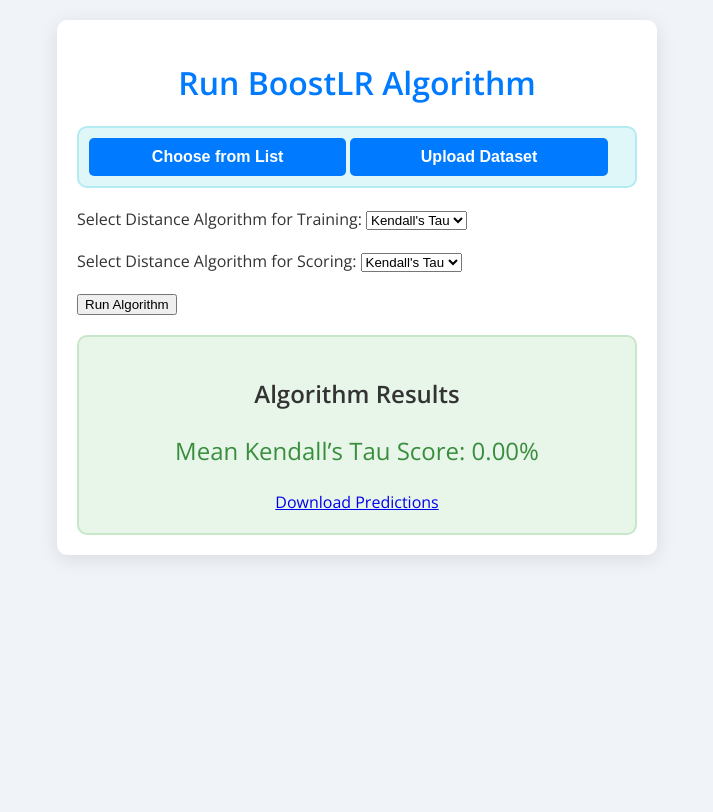
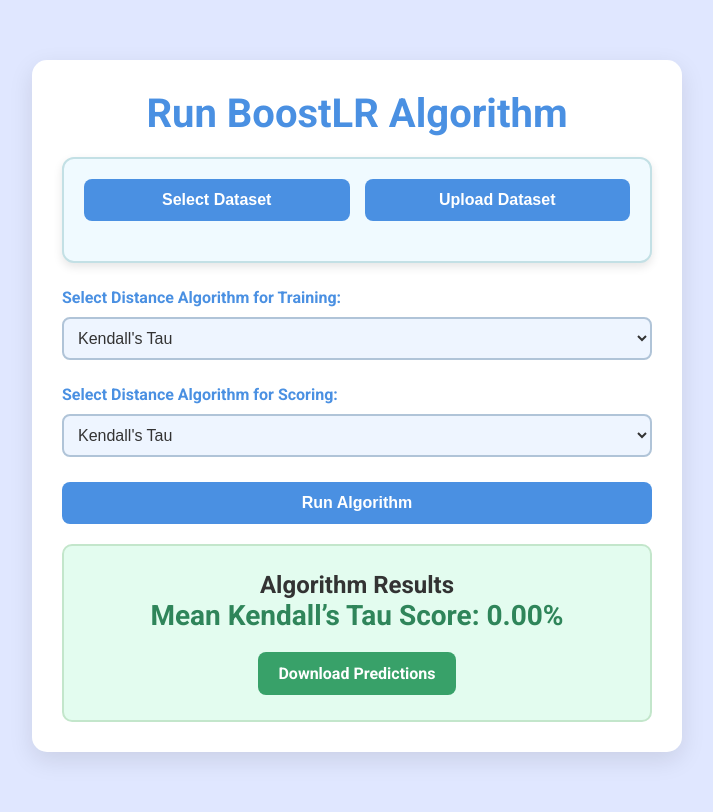
Before and after one commit to oriazadok/boostlr_webapp, a Flask app: template boostlr_website/templates/algo.html in a window 1280 px wide. Shown: the whole page, without its empty margins (283-996 px from the left). Before the commit the page ends 559 px from the top, so only its background shows below. Run offline with Flask 3, Linux system fonts and the light colour scheme; the template is opened without the code that fills it, so the values that code supplies are empty.

Commit message:
style algo.html

```diff
--- a/boostlr_website/routes.py
+++ b/boostlr_website/routes.py
@@ -25,8 +25,6 @@ def algo():
 
         dist_algo_choice = request.form.get('dist_algo')
         dist_score_choice = request.form.get('dist_score')
-
-        print("dataset_choice:", dataset_choice)
 
         # Determine which dataset(s) to use
         if dataset_choice and dataset_choice != '':
--- a/boostlr_website/templates/algo.html
+++ b/boostlr_website/templates/algo.html
@@ -4,82 +4,154 @@
     <meta charset="UTF-8">
     <meta name="viewport" content="width=device-width, initial-scale=1.0">
     <title>Select Dataset and Metrics - BoostLR</title>
-    <link href="https://fonts.googleapis.com/css2?family=Open+Sans:wght@300;400;600&display=swap" rel="stylesheet">
+    <link href="https://fonts.googleapis.com/css2?family=Open+Sans:wght@300;400;600&family=Roboto:wght@400;700&display=swap" rel="stylesheet">
+    <link rel="stylesheet" href="../static/algo.css">
+
     <style>
         * {
             box-sizing: border-box;
+            margin: 0;
+            padding: 0;
         }
         body {
-            font-family: 'Open Sans', sans-serif;
-            background-color: #f0f4f8;
+            font-family: 'Roboto', sans-serif;
+            background: #e0e7ff;
             color: #333;
-            margin: 0;
             padding: 20px;
         }
         .container {
-            max-width: 600px;
-            margin: auto;
-            background: #fff;
-            padding: 20px;
-            border-radius: 10px;
-            box-shadow: 0 4px 20px rgba(0, 0, 0, 0.1);
+            max-width: 650px;
+            margin: 40px auto;
+            background: #ffffff;
+            padding: 30px;
+            border-radius: 15px;
+            box-shadow: 0 8px 25px rgba(0, 0, 0, 0.1);
         }
         h1 {
             text-align: center;
-            color: #007BFF;
-        }
-        .form-group {
+            color: #4a90e2;
+            font-size: 2.5rem;
             margin-bottom: 20px;
         }
+        .form-group, .dataset-section {
+            margin-bottom: 25px;
+        }
         .dataset-section {
-            background-color: #e0f7fa;
+            background-color: #f0faff;
+            padding: 20px;
+            border-radius: 12px;
+            border: 2px solid #c3e0e5;
+            box-shadow: 0 4px 10px rgba(0, 0, 0, 0.1);
+            margin-bottom: 25px;
+        }
+        label {
+            font-weight: 600;
+            color: #4a90e2;
+            margin-bottom: 10px;
+            display: block;
+        }
+        select, input[type="file"] {
+            width: 100%;
             padding: 10px;
-            border-radius: 10px;
-            border: 2px solid #b2ebf2;
-            margin-bottom: 20px;
+            border: 2px solid #b0c4d8;
+            border-radius: 8px;
+            background-color: #eef5ff;
+            font-size: 1rem;
+            color: #333;
+        }
+        select:focus, input[type="file"]:focus {
+            border-color: #4a90e2;
+            outline: none;
+            box-shadow: 0 0 5px rgba(74, 144, 226, 0.5);
         }
         .button-row {
             display: flex;
-            justify-content: space-between;
+            justify-content: center;
+            gap: 15px;
             margin-bottom: 20px;
         }
+
         .toggle-button {
-            width: 48%;
-            padding: 10px;
-            font-size: 16px;
+            width: 200px; /* Set a fixed width for consistent button size */
+        }
+        .toggle-button, .button {
+            flex: 1;
+            padding: 12px;
+            font-size: 1rem;
             font-weight: 600;
             color: #fff;
-            background-color: #007BFF;
+            background: #4a90e2;
             border: none;
-            border-radius: 5px;
+            border-radius: 8px;
             cursor: pointer;
-            transition: background-color 0.3s ease;
         }
-        .toggle-button:hover {
-            background-color: #0056b3;
+        .toggle-button:hover, .button:hover {
+            background: #357ab8;
+            transform: translateY(-3px);
         }
         .input-box {
             padding: 15px;
-            border: 2px solid #ddd;
+            border: 2px solid #c3dfe2;
             border-radius: 10px;
-            margin-top: 20px;
+            background-color: #f9f9ff;
+            box-shadow: 0 2px 5px rgba(0, 0, 0, 0.05);
             margin-bottom: 20px;
-            background-color: #f9f9f9;
         }
         .hidden {
             display: none;
         }
+        .button-container {
+            display: flex;
+            justify-content: center;
+            margin-top: 20px;
+        }
+        .upload-button-row {
+            display: flex;
+            justify-content: center;
+            gap: 15px;
+            margin-top: 15px;
+        }
+
+        .toggle-button {
+            width: 200px; /* Keep a consistent width for all toggle buttons */
+        }
         .result-box {
-            background-color: #e8f5e9;
-            padding: 20px;
+            background: #e3fcef;
+            padding: 25px;
             border-radius: 10px;
-            border: 2px solid #c8e6c9;
+            border: 2px solid #c3e6cb;
+            text-align: center;
             margin-top: 20px;
+        }
+        .result-score {
+            font-size: 1.75rem;
+            color: #2f855a;
+            font-weight: 700;
+        }
+        .error-box {
+            background-color: #fdecea;
+            color: #d32f2f;
+            padding: 15px;
+            border-radius: 8px;
+            border: 2px solid #f5c6cb;
+            margin-bottom: 20px;
             text-align: center;
         }
-        .result-score {
-            font-size: 1.5rem;
-            color: #388e3c;
+        .download-button {
+            display: inline-block;
+            padding: 12px 20px;
+            margin-top: 20px;
+            background-color: #38a169;
+            color: #fff;
+            font-weight: 600;
+            border-radius: 8px;
+            text-decoration: none;
+        }
+        .download-button:hover {
+            background-color: #2f855a;
+        }
+        .space {
+            margin-top: 20px;
         }
     </style>
 </head>
@@ -89,20 +161,23 @@
 
         <!-- Error Message Section -->
         {% if error %}
-        <div class="input-box" style="background-color: #ffdddd; border: 2px solid #ff8888; color: #d8000c; margin-bottom: 20px;">
+        <div class="error-box">
             <p>{{ error }}</p>
         </div>
         {% endif %}
+
         <!-- Form Wrapper -->
         <form action="{{ url_for('algo') }}" method="post" enctype="multipart/form-data">
             <!-- Dataset Section -->
             <div class="dataset-section">
-                <button type="button" class="toggle-button" id="listButton" onclick="showDatasetList()">Choose from List</button>
+                <div class="button-row">
+                    <button type="button" class="toggle-button" id="listButton" onclick="showDatasetList()">Select Dataset</button>
                     <button type="button" class="toggle-button" id="uploadButton" onclick="showUploadOptions()">Upload Dataset</button>
+                </div>
 
                 <!-- Dataset List Group -->
                 <div class="input-box hidden" id="datasetListBox">
-                    <label for="dataset">Select a Dataset:</label>
+                    <label for="dataset">Select a Dataset for train and test:</label>
                     <select name="dataset_choice" id="dataset">
                         <option value="">Choose a Dataset</option>
                         {% for dataset in datasets %}
@@ -113,22 +188,28 @@
 
                 <!-- Upload Options -->
                 <div class="input-box hidden" id="uploadOptionsBox">
+                    <div class="upload-button-row">
                         <button type="button" class="toggle-button" onclick="showSingleUpload()">Upload One Dataset</button>
                         <button type="button" class="toggle-button" onclick="showDoubleUpload()">Upload Two Datasets</button>
+                    </div>
                 </div>
 
                 <!-- Single Upload Group -->
                 <div class="input-box hidden" id="singleUploadBox">
-                    <label for="uploaded_file">Upload a Dataset:</label>
+                    <label for="uploaded_file">Upload a Dataset For Train and Test:</label>
                     <input type="file" name="uploaded_file" id="uploaded_file" accept=".xarff">
                 </div>
 
                 <!-- Double Upload Group -->
                 <div class="input-box hidden" id="doubleUploadBox">
-                    <label for="uploaded_file1">Upload First Dataset:</label>
+                    <div class="space">
+                        <label for="uploaded_file1">Upload Dataset For Train:</label>
                         <input type="file" name="uploaded_file1" id="uploaded_file1" accept=".xarff">
-                    <label for="uploaded_file2">Upload Second Dataset:</label>
+                    </div>
+                    <div class="space">
+                        <label for="uploaded_file2">Upload Dataset For Test:</label>
                         <input type="file" name="uploaded_file2" id="uploaded_file2" accept=".xarff">
+                    </div>
                 </div>
             </div>
 
@@ -151,7 +232,9 @@
             </div>
 
             <!-- Submit Button -->
+            <div class="button-container">
                 <button type="submit" class="button">Run Algorithm</button>
+            </div>
         </form>
 
         <!-- Result Section -->
@@ -159,9 +242,7 @@
         <div class="result-box">
             <h2>Algorithm Results</h2>
             <p class="result-score">Mean Kendall’s Tau Score: {{ '%.2f' | format(score * 100) }}%</p>
-
-            <!-- Download Button for Predictions File -->
-            <a href="{{ url_for('download_predictions', filename=predictions_filename.split('/')[-1]) }}" class="button">Download Predictions</a>
+            <a href="{{ url_for('download_predictions', filename=predictions_filename.split('/')[-1]) }}" class="download-button">Download Predictions</a>
         </div>
         {% endif %}
     </div>
@@ -191,6 +272,5 @@
             document.getElementById('doubleUploadBox').classList.remove('hidden');
         }
     </script>
-
 </body>
 </html>
```
Also changed, not shown: boostlr_website/instructions.txt (deleted, +0 -13 lines), boostlr_website/static/index.css (added, +87 -0 lines), boostlr_website/templates/index.html (+1 -89 lines), boostlr_website/static/algo.css (added), boostlr_website/static/css.css (deleted), 2 other files. Lines whose indentation alone changed are shown as unchanged.
